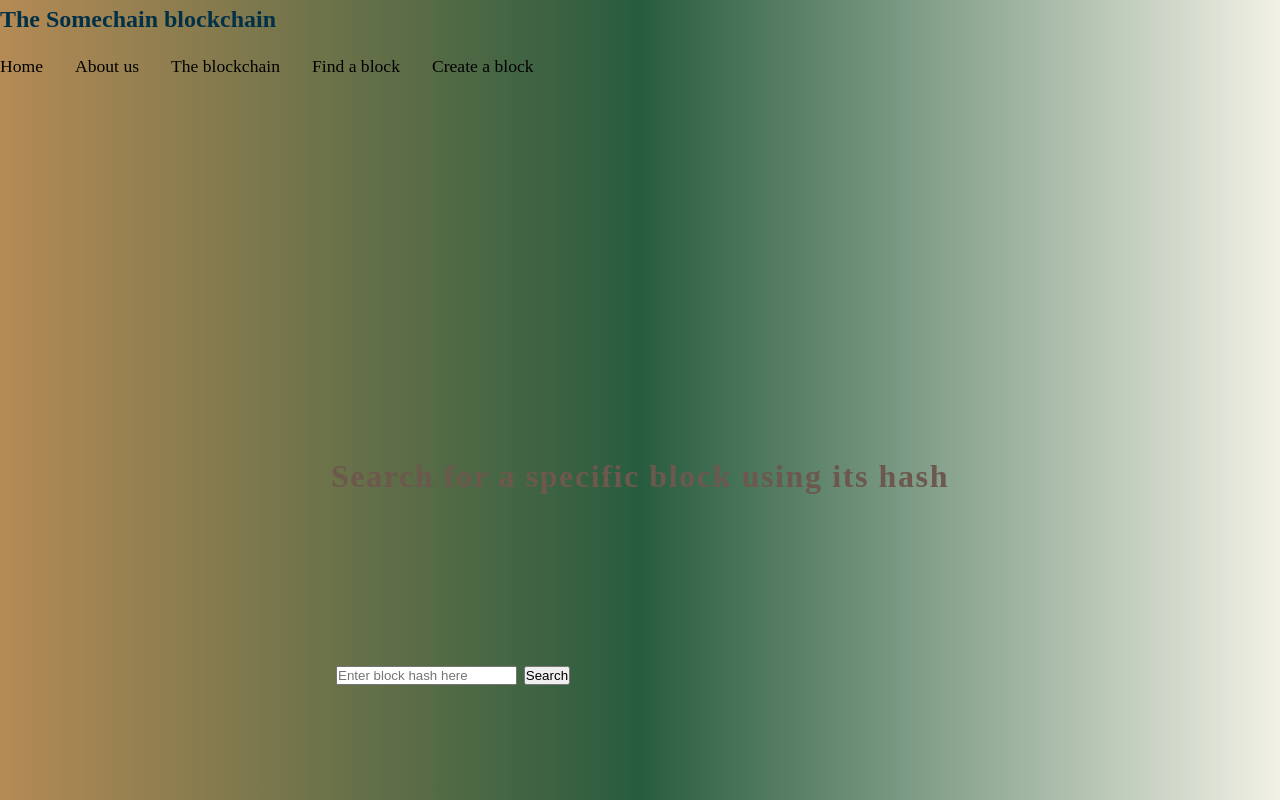
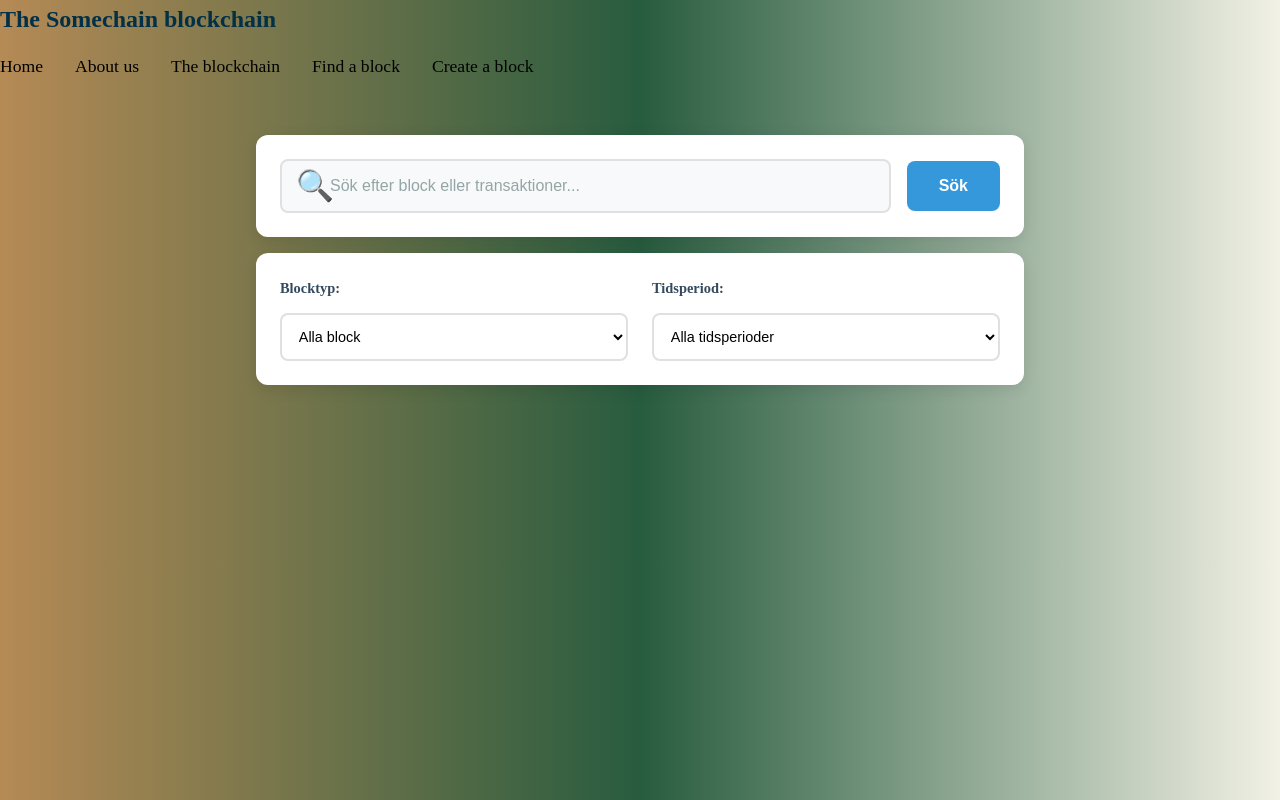
Before and after one commit to ellarhur/ellasomechain, a website with bundled scripts: page src/pages/blocks.html in a window 1280 px wide. Built offline with nearby package versions, Linux system fonts and the light colour scheme.

Commit message:
[Added] design choices for the blocks page

```diff
--- a/src/css/app.css
+++ b/src/css/app.css
@@ -317,56 +317,3 @@ h2{
     gap: 2rem;
     min-height: calc(100vh - 80px);
 }
-
-.blocks-container {
-    margin-top: 100px;
-    display: flex;
-    flex-direction: column;
-    padding: 2rem;
-    gap: 2rem;
-    text-align: left;
-    font-size: 1.3rem;
-    letter-spacing: 0.1rem;
-    font-family: "New Tegomin", serif;
-    width: 100%;
-    max-width: 800px;
-    margin-left: auto;
-    margin-right: auto;
-}
-
-
-.blocks-container h2 {
-    text-align: center;
-    margin-bottom: 2rem;
-    color: #6c584c;
-}
-
-.search-container {
-    margin-top: 200px;
-    text-align: center;
-    padding: 2rem;
-}
-
-.search-container h2 {
-    margin-bottom: 2rem;
-}
-
-.search-form {
-    margin-top: 100px;
-    display: flex;
-    flex-direction: column;
-    padding: 2rem;
-    gap: 2rem;
-    text-align: left;
-    font-size: 1.3rem;
-    letter-spacing: 0.1rem;
-    font-family: "New Tegomin", serif;
-    width: 100%;
-    max-width: 1200px;
-    margin-left: auto;
-    margin-right: auto;
-}
-
-.search-form button {
-    margin-top: 2rem;
-}
--- a/src/css/form.css
+++ b/src/css/form.css
@@ -7,6 +7,7 @@
     box-shadow: 0 4px 6px rgba(0, 0, 0, 0.1);
 }
 
+/* Resten av de befintliga stilarna */
 .block-form-container h2 {
     color: #2c3e50;
     text-align: center;
--- /dev/null
+++ b/src/css/searchform.css
@@ -0,0 +1,193 @@
+.blocks-container {
+    margin-top: 100px;
+    display: flex;
+    flex-direction: column;
+    padding: 2rem;
+    gap: 2rem;
+    text-align: left;
+    font-size: 1.3rem;
+    letter-spacing: 0.1rem;
+    font-family: "New Tegomin", serif;
+    width: 100%;
+    max-width: 800px;
+    margin-left: auto;
+    margin-right: auto;
+}
+
+
+.blocks-container h2 {
+    text-align: center;
+    margin-bottom: 2rem;
+    color: #000;
+}
+
+.search-container {
+    max-width: 800px;
+    margin: 2rem auto;
+    padding: 1rem;
+}
+
+.search-form {
+    position: relative;
+    display: flex;
+    gap: 1rem;
+    align-items: center;
+    background: #ffffff;
+    padding: 1.5rem;
+    border-radius: 12px;
+    box-shadow: 0 4px 15px rgba(0, 0, 0, 0.1);
+}
+
+.search-input {
+    flex: 1;
+    padding: 1rem 1rem 1rem 3rem;
+    border: 2px solid #e0e0e0;
+    border-radius: 8px;
+    font-size: 1rem;
+    transition: all 0.3s ease;
+    background-color: #f8f9fa;
+}
+
+.search-input:focus {
+    outline: none;
+    border-color: #3498db;
+    background-color: #ffffff;
+    box-shadow: 0 0 0 3px rgba(52, 152, 219, 0.1);
+}
+
+.search-input::placeholder {
+    color: #95a5a6;
+}
+
+.search-icon {
+    position: absolute;
+    left: 2.5rem;
+    top: 50%;
+    transform: translateY(-50%);
+    color: #95a5a6;
+    pointer-events: none;
+    transition: color 0.3s ease;
+}
+
+.search-input:focus + .search-icon {
+    color: #3498db;
+}
+
+.search-button {
+    padding: 1rem 2rem;
+    background-color: #3498db;
+    color: white;
+    border: none;
+    border-radius: 8px;
+    font-size: 1rem;
+    font-weight: 600;
+    cursor: pointer;
+    transition: all 0.3s ease;
+}
+
+.search-button:hover {
+    background-color: #2980b9;
+    transform: translateY(-1px);
+}
+
+.search-button:active {
+    transform: translateY(1px);
+}
+
+.search-filters {
+    display: flex;
+    gap: 1.5rem;
+    margin-top: 1rem;
+    flex-wrap: wrap;
+    background: #ffffff;
+    padding: 1.5rem;
+    border-radius: 12px;
+    box-shadow: 0 4px 15px rgba(0, 0, 0, 0.1);
+}
+
+.filter-group {
+    flex: 1;
+    min-width: 200px;
+}
+
+.filter-label {
+    display: block;
+    margin-bottom: 0.5rem;
+    color: #34495e;
+    font-weight: 600;
+    font-size: 0.9rem;
+}
+
+.filter-select {
+    width: 100%;
+    padding: 0.8rem;
+    border: 2px solid #e0e0e0;
+    border-radius: 8px;
+    font-size: 0.9rem;
+    background-color: #ffffff;
+    cursor: pointer;
+    transition: all 0.3s ease;
+}
+
+.filter-select:focus {
+    outline: none;
+    border-color: #3498db;
+    box-shadow: 0 0 0 3px rgba(52, 152, 219, 0.1);
+}
+
+/* Responsiv design */
+@media (max-width: 768px) {
+    .search-container {
+        margin: 1rem;
+        padding: 0.5rem;
+    }
+
+    .search-form {
+        flex-direction: column;
+        padding: 1rem;
+    }
+
+    .search-input {
+        width: 100%;
+        margin-bottom: 1rem;
+    }
+
+    .search-button {
+        width: 100%;
+    }
+
+    .search-filters {
+        flex-direction: column;
+        gap: 1rem;
+        padding: 1rem;
+    }
+
+    .filter-group {
+        width: 100%;
+    }
+}
+
+/* Animerad fokus-effekt */
+@keyframes focusAnimation {
+    0% {
+        box-shadow: 0 0 0 0 rgba(52, 152, 219, 0.4);
+    }
+    70% {
+        box-shadow: 0 0 0 10px rgba(52, 152, 219, 0);
+    }
+    100% {
+        box-shadow: 0 0 0 0 rgba(52, 152, 219, 0);
+    }
+}
+
+.search-input:focus {
+    animation: focusAnimation 1s ease-out;
+}
+
+.search-results{
+    display:flex;
+    flex-direction:column;
+    align-items:center;
+    width:100%;
+
+}
--- a/src/pages/blocks.html
+++ b/src/pages/blocks.html
@@ -5,8 +5,9 @@
     <meta name="viewport" content="width=device-width, initial-scale=1.0">
     <script src="../app.mjs" defer></script>
     <script src="../js/navbar.mjs" defer></script>
-    <title>Somechain - The official website for the Somechain blockchain.</title>
+    <title>Somechain - Find blocks</title>
     <link rel="stylesheet" href="../css/app.css">
+    <link rel="stylesheet" href="../css/searchform.css">
 </head>
 <body>
     <nav class="navbar">
@@ -17,26 +18,46 @@
             <span></span>
         </div>
         <ul class="nav-menu">
-            <li><a href="../../index.html">Home</a></li>
+            <li><a href="./index.html">Home</a></li>
             <li><a href="./about.html">About us</a></li>
             <li><a href="./blockchain.html">The blockchain</a></li>
             <li><a href="./blocks.html">Find a block</a></li>
             <li><a href="./createblock.html">Create a block</a></li>
-
         </ul>
     </nav>
-    <main class="blocks-container">
+
+    <main>
         <div class="search-container">
-            <h2>Search for a specific block using its hash</h2>
-            <form id="search-form" class="search-form">
-              <div class="form-group">
-                <input type="text" id="search-input" placeholder="Enter block hash here" required>
-                <button type="submit" class="bigbutton">Search</button>
-              </div>
+            <form class="search-form">
+                <input type="text" class="search-input" placeholder="Sök efter block eller transaktioner...">
+                <span class="search-icon">🔍</span>
+                <button type="submit" class="search-button">Sök</button>
             </form>
-            <div id="search-results"></div>
-          </div>
+            <div class="search-filters">
+                <div class="filter-group">
+                    <label for="block-type" class="filter-label">Blocktyp:</label>
+                    <select id="block-type" class="filter-select">
+                        <option value="">Alla block</option>
+                        <option value="latest">Senaste blocken</option>
+                        <option value="transactions">Block med transaktioner</option>
+                        <option value="empty">Tomma block</option>
+                    </select>
+                </div>
+                <div class="filter-group">
+                    <label for="time-period" class="filter-label">Tidsperiod:</label>
+                    <select id="time-period" class="filter-select">
+                        <option value="">Alla tidsperioder</option>
+                        <option value="today">Idag</option>
+                        <option value="week">Senaste veckan</option>
+                        <option value="month">Senaste månaden</option>
+                    </select>
+                </div>
+            </div>
         </div>
-        </main>
+
+        <div class="blocks-container">
+            <!-- Här kommer blocken att visas dynamiskt -->
+        </div>
+    </main>
 </body>
 </html>
```
